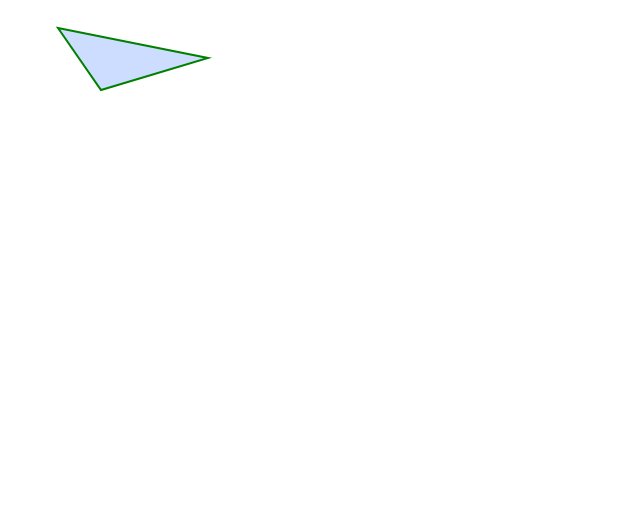
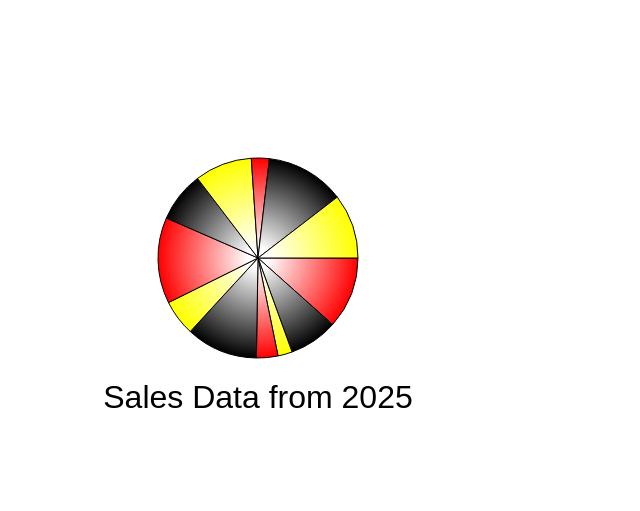
Before and after one commit to DustinWestGlow/WebCanvas, a plain HTML site: page deepebook/charts/piechart.html in a window 1280 px wide. Shown: the whole page, without its empty margins (0-640 px from the left). Drawn offline with Linux system fonts and the light colour scheme.

Commit message:
chart upgrades free time

```diff
--- a/deepebook/charts/piechart.html
+++ b/deepebook/charts/piechart.html
@@ -3,7 +3,7 @@
 <canvas width="500" height="500" id="canvas"></canvas>
 <script>
 //initialize data set
-var data = [ 100, 68, 20, 30, 100 ];
+var data = [ 100, 68, 20, 30, 100, 50, 120, 70, 80, 25, 110, 90 ];
 
 var canvas = document.getElementById('canvas');
 var c = canvas.getContext('2d');
@@ -12,7 +12,7 @@ c.fillStyle = "white";
 c.fillRect(0,0,500,500);
 
 //a list of colors
-var colors = [ "orange", "green", "blue", "yellow", "teal"];
+var colors = [].concat(...Array(4).fill(["red","black","yellow"]));
 
 //calculate total of all data
 var total = 0;
@@ -20,33 +20,46 @@ for(var i=0; i<data.length; i++) {
     total += data[i];
 }
 
-c.fillStyle = '#ccddff';
-c.beginPath();
-c.moveTo(50,20);
-c.lineTo(200,50);
-c.lineTo(93,82);
-c.closePath();
-c.fill();
-c.strokeStyle = 'rgb(0,128,0)';
-c.lineWidth = 2;
-c.stroke();
+//draw pie data
+var prevAngle = 0;
+for(var i=0; i<data.length; i++) {
+    //fraction that this pieslice represents
+    var fraction = data[i]/total;
+    //calc starting angle
+    var angle = prevAngle + fraction*Math.PI*2;
 
-var center = {x: 250.0, y: 250.0};
-var angle = 0 * Math.PI / 360.0;
-var x = center[0];
-var y = center[1] + (500 / 2)
-for (var i = 0; i < data.length; i++) {
-    c.fillStyle = colors[i];
+    //draw the pie slice
+    // c.fillStyle = colors[i];
+
+    //fill with a radial gradient
+    var grad = c.createRadialGradient( 250,250, 10, 250,250, 100);
+    grad.addColorStop(0,"white");
+    grad.addColorStop(1,colors[i]);
+    c.fillStyle = grad;
+
+    //create a path
     c.beginPath();
-    c.moveTo(center.x, center.y)
-    var percent = 1.0 * data[i] / total;
-    angle += (percent / 100.0) * 2.0 * Math.PI;
-    c.lineTo(x, y);
-    x = Math.cos(angle);
-    y = Math.sin(angle);
-    c.lineTo(x, y);
-    c.lineTo(center.x, center.y)
+    c.moveTo(250,250);
+    c.arc(250,250, 100, prevAngle, angle, false);
+    c.lineTo(250,250);
+
+    //fill it
+    c.fill();
+
+    //stroke it
+    c.strokeStyle = "black";
+    c.stroke();
+
+    //update for next time through the loop
+    prevAngle = angle;
 }
+
+//draw centered text
+c.fillStyle = "black";
+c.font = "24pt sans-serif";
+var text = "Sales Data from 2025";
+var metrics = c.measureText(text);
+c.fillText(text, 250-metrics.width/2, 400);
 
 </script>
 </body>
```
